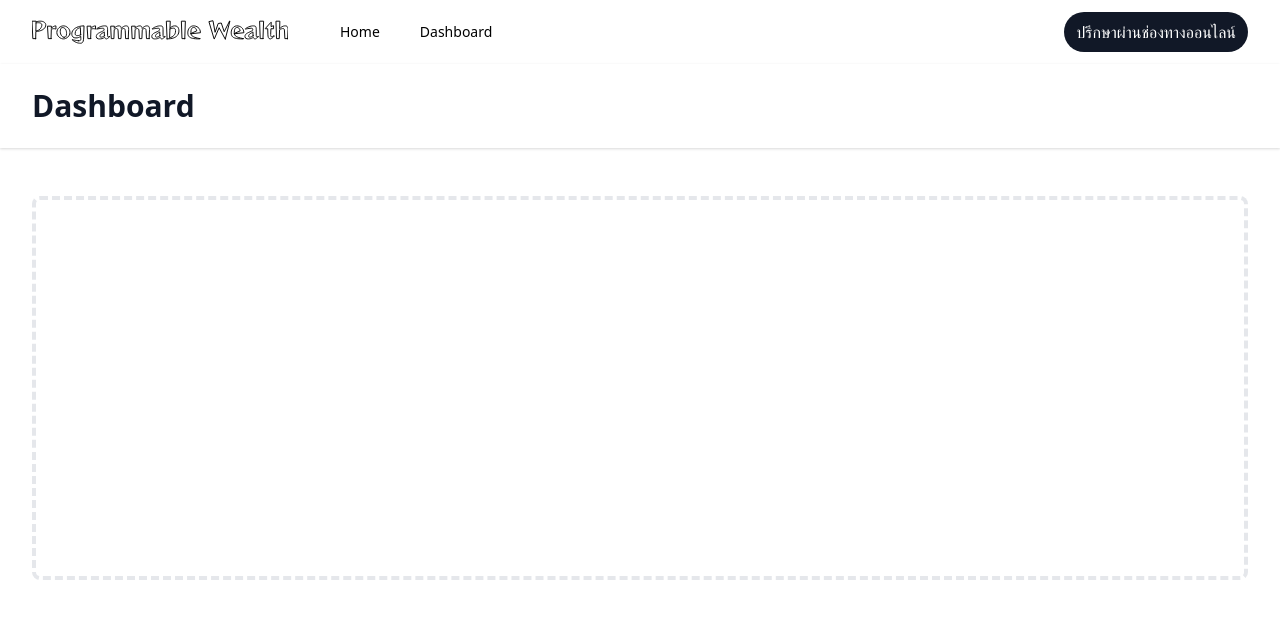
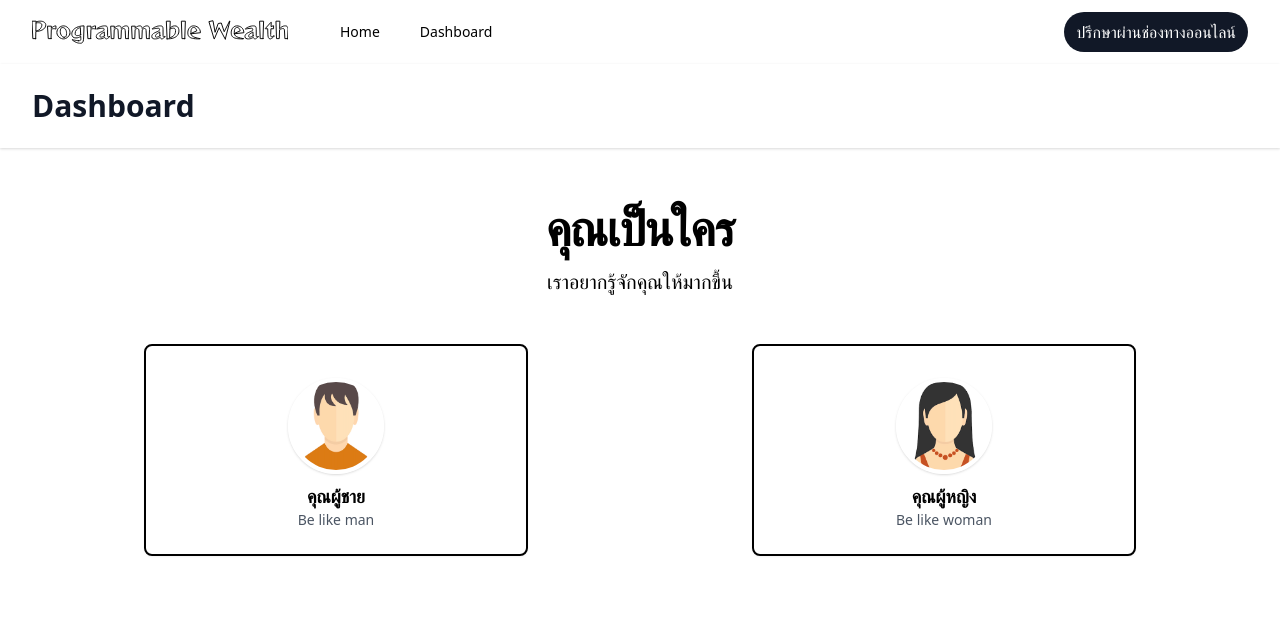
Before and after one commit to golfapipol/programmable-wealth, a React (Create React App) app: page /dashboard in a window 1280 px wide. Shown: the top 618 px of the page. Built offline with nearby package versions, Linux system fonts and the light colour scheme.

Commit message:
add profile card for user

```diff
--- a/src/Dashboard.js
+++ b/src/Dashboard.js
@@ -1,3 +1,4 @@
+import ProfileCard from './components/ProfileCard'
 
 export default function Dashboard() {
     return (
@@ -11,8 +12,13 @@
         </header>
         <main>
             <div className="max-w-7xl mx-auto py-6 sm:px-6 lg:px-8">
-                <div className="px-4 py-6 sm:px-0">
-                <div className="border-4 border-dashed border-gray-200 rounded-lg h-96"></div>
+                <div class="text-center mt-8">
+                    <p class="lg:text-5xl text-3xl font-bold tracking-tight lg:mb-4 mb-2">คุณเป็นใคร</p>
+                    <p class="text-xl font-medium">เราอยากรู้จักคุณให้มากขึ้น</p>
+                </div>
+                <div class="grid grid-cols-2">
+                    <ProfileCard alt="/img/man.png" name="คุณผู้ชาย" description="Be like man" />
+                    <ProfileCard alt="/img/woman.png" name="คุณผู้หญิง" description="Be like woman" />
                 </div>
             </div>
         </main>
--- /dev/null
+++ b/src/components/ProfileCard.js
@@ -0,0 +1,17 @@
+export default function ProfileCard(props) {
+    return (
+        <div class="bg-white my-12 pb-6 w-full justify-center items-center overflow-hidden md:max-w-sm rounded-lg shadow-sm mx-auto border-black border-2 hover:bg-blue-300">
+            <div class="mt-8 relative shadow mx-auto h-24 w-24 border-white rounded-full overflow-hidden border-4">
+                <img class="object-cover w-full h-full " src={props.alt} />
+            </div>
+            <div class="mt-2">
+                <h1 class="text-lg text-center font-semibold">
+                    {props.name}
+                </h1>
+                <p class="text-sm text-gray-600 text-center">
+                {props.description}
+                </p>
+            </div>
+        </div>
+    )
+}
```
Also changed, not shown: public/img/man.png (added), public/img/woman.png (added).
